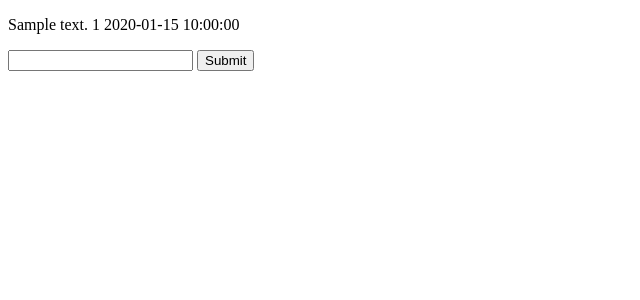
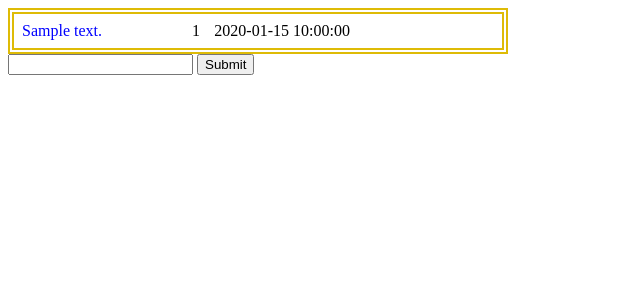
Before and after one commit to singleheart/wordchain, a Django app: template src/game/templates/game/play.html in a window 1280 px wide. Shown: the top 300 px of the page, without its empty margins (0-640 px from the left). Run offline with Django 3.2, Linux system fonts and the light colour scheme; the template is opened without the code that fills it: most values are stand-ins (such as "Sample title", 1, 10 or a date in 2020).

Commit message:
Update play.html
modify play page.

```diff
--- a/src/game/templates/game/play.html
+++ b/src/game/templates/game/play.html
@@ -5,9 +5,16 @@
         <link rel="stylesheet" type="text/css" href="{% static 'game/style.css' %}" />
     </head>
     <body>
-        {% for history in History.all %}
-            <p>{{ history.text }} {{ history.userId }} {{ history.updateDate|date:'Y-m-d H:i:s' }}</p>
-        {% endfor %}
+        <!--http://www.html.am/html-codes/scrollboxes/scrollbox-border.cfm-->
+
+        <table style="width:500px;overflow:scroll;padding:5px;border:6px double #DEBB07;">
+            {% for history in History.all %}
+            <tr>
+                <td style="color:hsl(240,100%,50%);">{{ history.text }}</td> <td>{{ history.userId }}</td> <td>{{ history.updateDate|date:'Y-m-d H:i:s' }}</td>
+            </tr>
+            {% endfor %}
+        </table>
+
         <form method="post" action="{% url 'game:form' %}">
             {% csrf_token %}
             <input type="text" name="answer"/>
```
